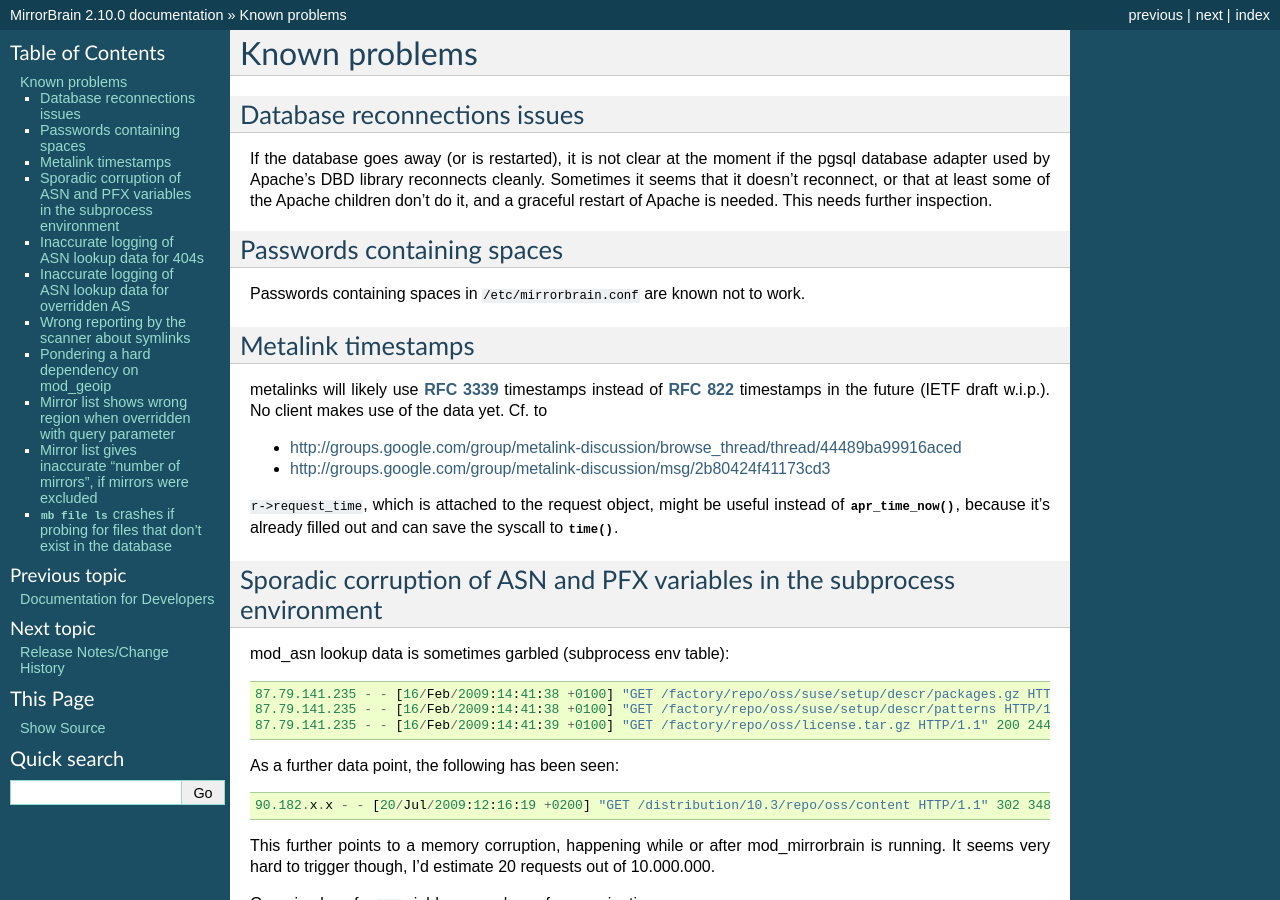
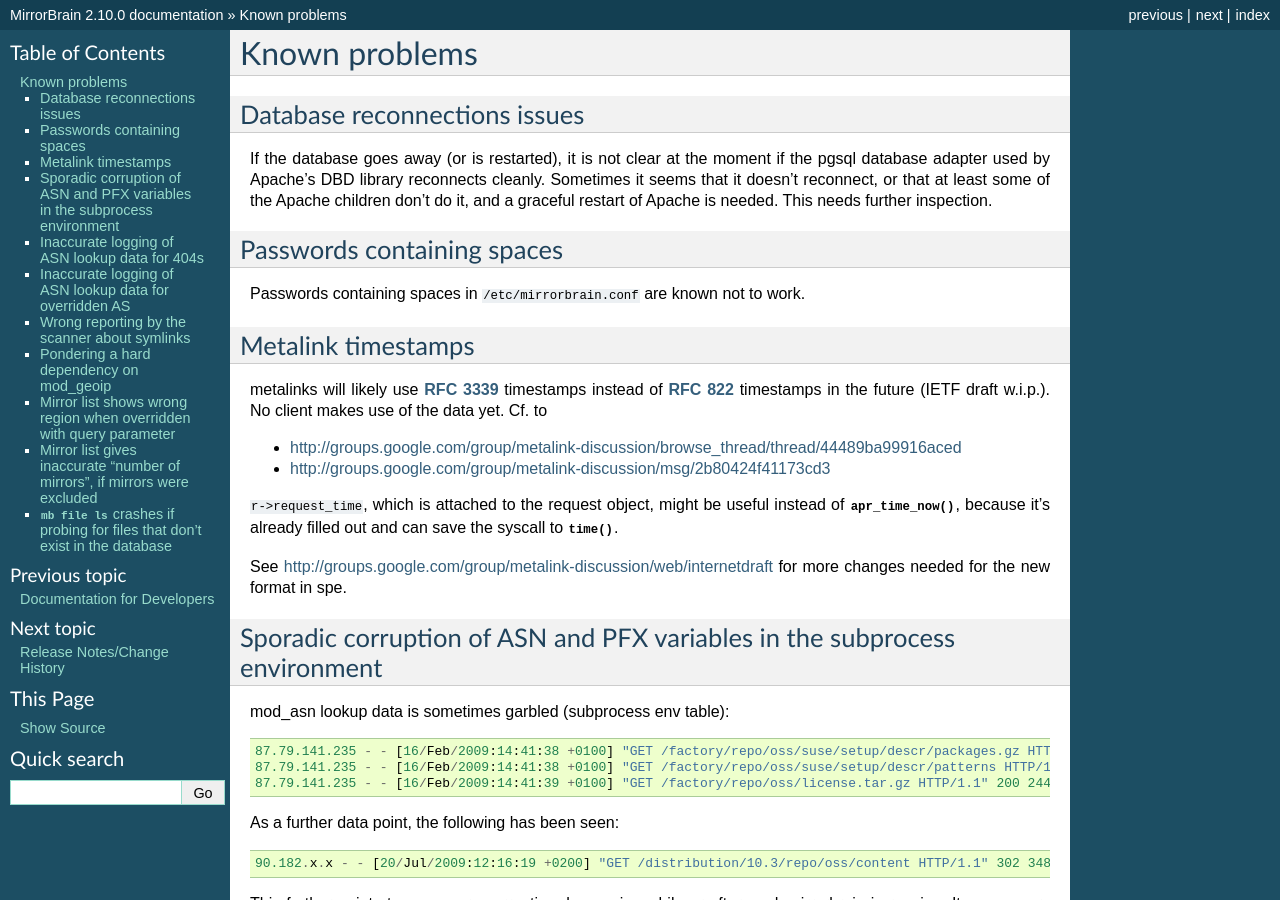
Before and after one commit to hayalci/mirrorbrain, a Sphinx documentation site: the page built from docs/bugs.rst, in a window 1280 px wide and 900 px high. Built offline with Sphinx 7.4.7, drawn with Linux system fonts in a browser that asks for light colours.

Commit message:
docs/bugs: add link to needed changes for .meta4 support
git-svn-id: http://svn.mirrorbrain.org/svn/mirrorbrain/trunk@7842 2d291e14-ff0c-0410-a3fa-d5caa9871f55

```diff
--- a/docs/bugs.rst
+++ b/docs/bugs.rst
@@ -29,6 +29,9 @@ the future (IETF draft w.i.p.). No client makes use of the data yet. Cf. to
 ``r->request_time``, which is attached to the request object, might be useful
 instead of :func:`apr_time_now`, because it's already filled out and can save the
 syscall to :func:`time`.
+
+See http://groups.google.com/group/metalink-discussion/web/internetdraft for
+more changes needed for the new format in spe.
 
 
 Sporadic corruption of ASN and PFX variables in the subprocess environment
```
